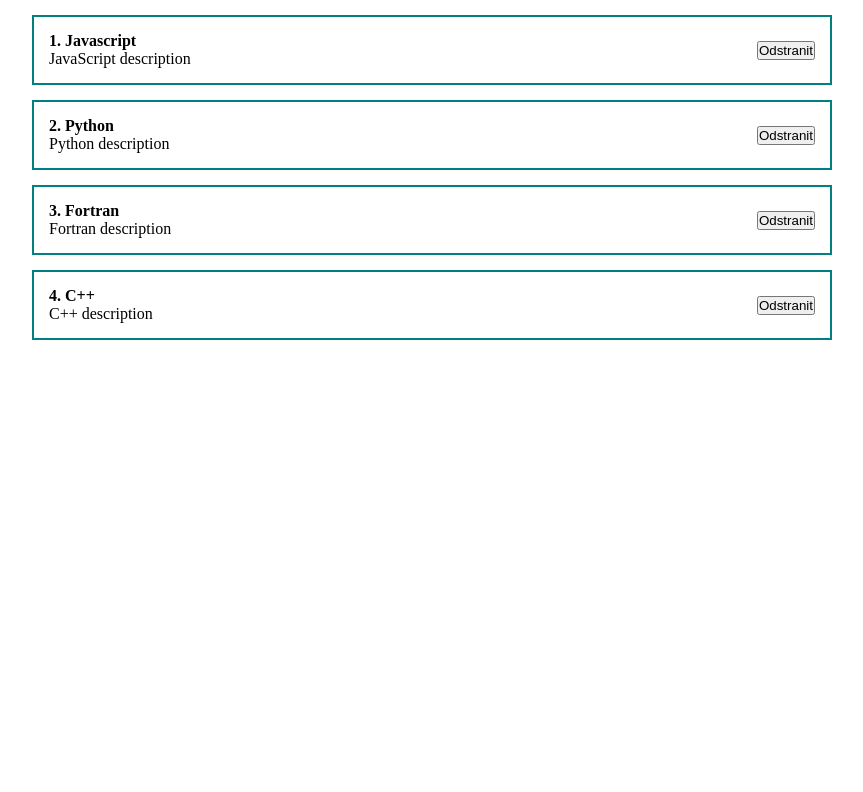
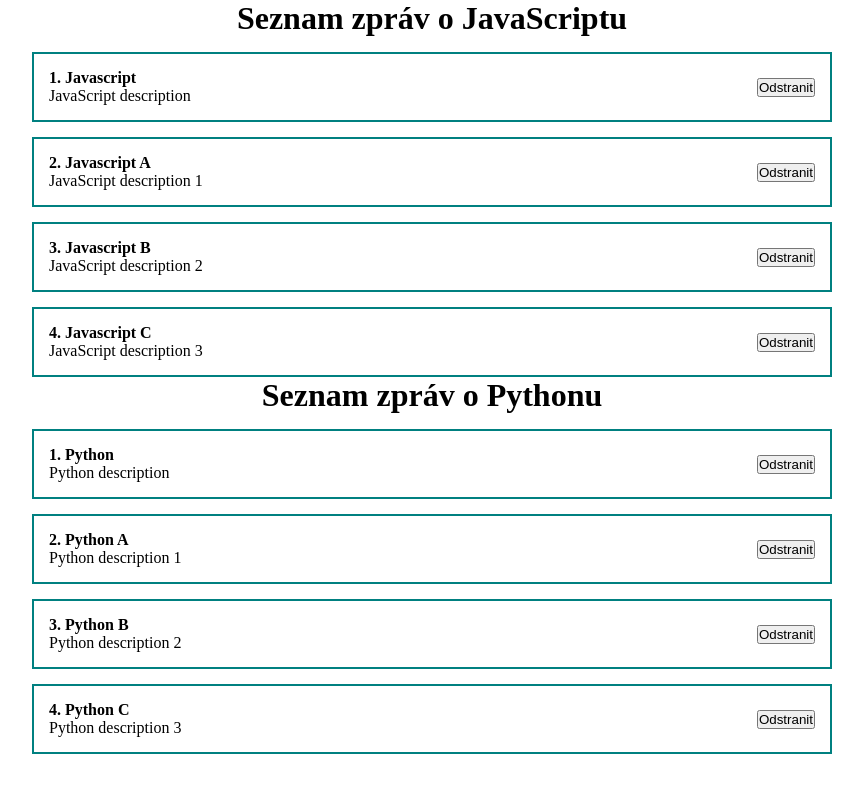
Before and after one commit to kofranek/react-a_ja, a React (Create React App) app: page / in a window 1280 px wide. Shown: the top 792 px of the page, without its empty margins (208-1071 px from the left). Built offline with nearby package versions, Linux system fonts and the light colour scheme.

Commit message:
Работы со списками. Преобразование массива объектов в массив React элементов

```diff
--- a/src/App.js
+++ b/src/App.js
@@ -3,18 +3,30 @@ import ClassCounter from './components/ClassCounter';
 import Counter from './components/Counter'
 import './styles/App.css'
 import PostItem from "./components/PosItem";
+import PostList from "./components/PostList";
 
 function App() {
-    const [value, setValue] = useState("Text")
+    const [posts, setPosts] = useState([
+        {id:1, title:'Javascript', body:'JavaScript description'},
+        {id:2, title:'Javascript A', body:'JavaScript description 1'},
+        {id:3, title:'Javascript B', body:'JavaScript description 2'},
+        {id:4, title:'Javascript C', body:'JavaScript description 3'},
+    ])
+
+    const [posts1, setPosts1] = useState([
+        {id:1, title:'Python', body:'Python description'},
+        {id:2, title:'Python A', body:'Python description 1'},
+        {id:3, title:'Python B', body:'Python description 2'},
+        {id:4, title:'Python C', body:'Python description 3'},
+    ])
 
     return (
         <div className="App">
-            <PostItem  post={{id:1, title:'Javascript', body:'JavaScript description'}}/>
-            <PostItem  post={{id:2, title:'Python', body:'Python description'}}/>
-            <PostItem  post={{id:3, title:'Fortran', body:'Fortran description'}}/>
-            <PostItem  post={{id:4, title:'C++', body:'C++ description'}}/>
+            <PostList posts={posts} title='Seznam zpráv o JavaScriptu' />
+            <PostList posts={posts1} title='Seznam zpráv o Pythonu' />
         </div>
     )
+
 }
 
 export default App;
--- /dev/null
+++ b/src/components/PostList.jsx
@@ -0,0 +1,17 @@
+import React from 'react';
+import PostItem from "./PosItem";
+
+const PostList = ({posts, title} ) => {
+    return (
+        <div className="App">
+            <h1 style={{textAlign: 'center'}}>
+                {title}
+            </h1>
+            {posts.map(post =>
+                <PostItem post={post} key={post.id}/>
+            )}
+        </div>
+    )
+}
+
+export default PostList;
```
